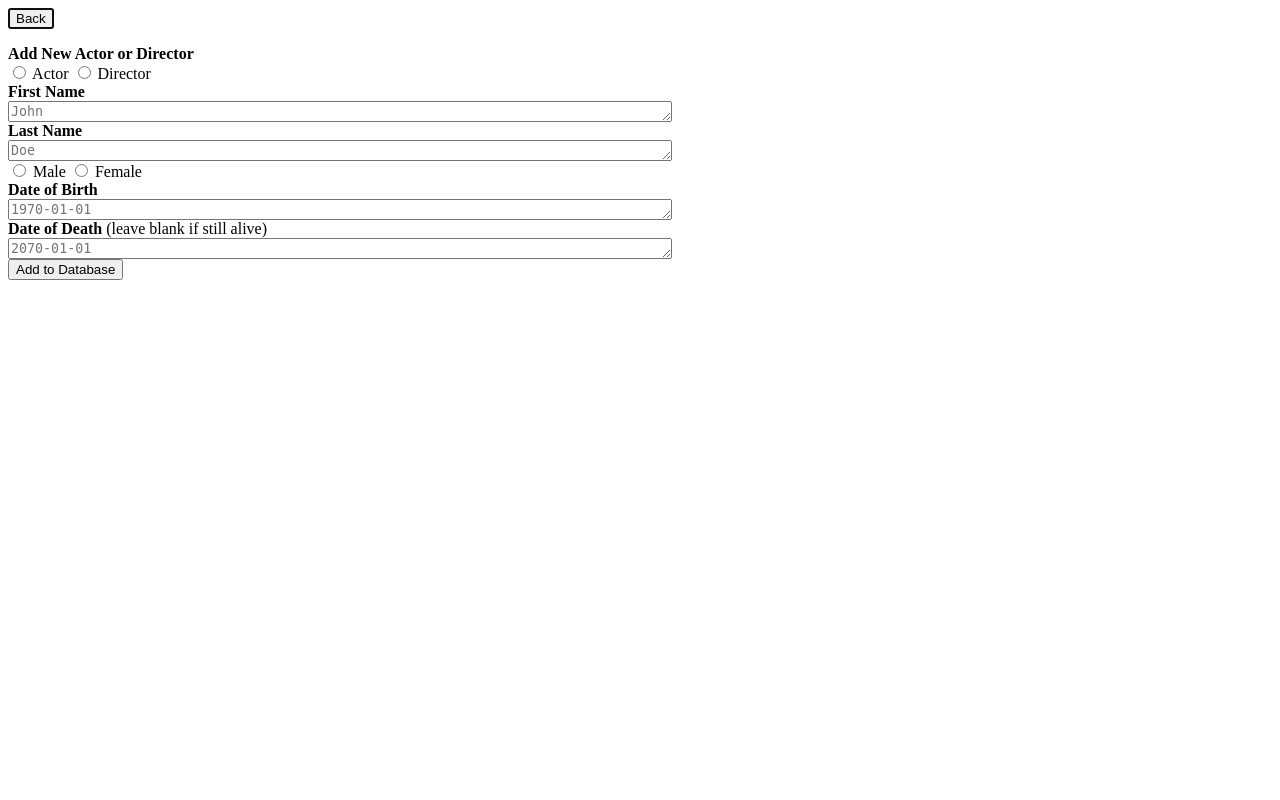
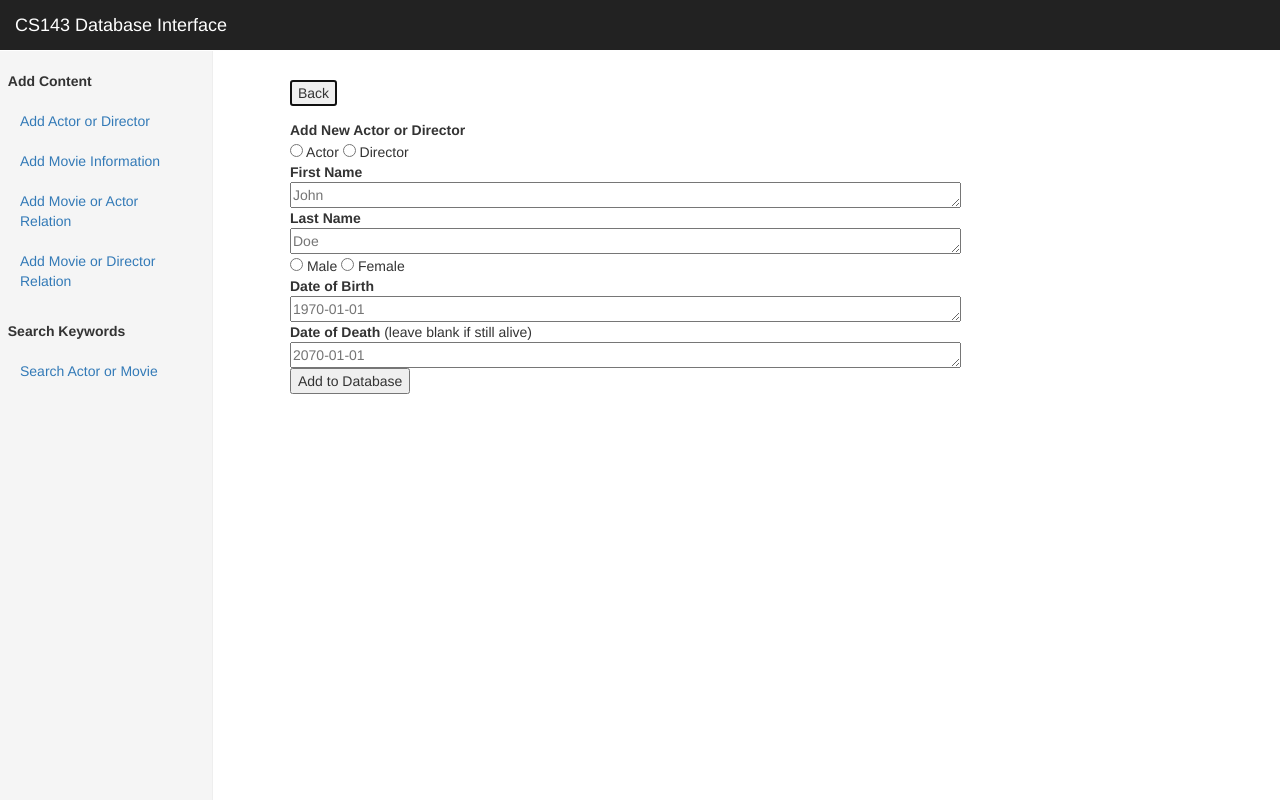
Before and after one commit to 6991ohnayrb/MovieDatabaseTraversal, a PHP site: page /addDirectorActor.php in a window 1280 px wide. Run offline with PHP 8.4, Linux system fonts and the light colour scheme.

Commit message:
update addDirectorActor.php format

```diff
--- a/addDirectorActor.php
+++ b/addDirectorActor.php
@@ -5,6 +5,44 @@
 		</title>
 	</head>
 	<body>
+		<html lang="en">
+	<head>
+		<meta charset="utf-8">
+		<meta http-equiv="X-UA-Compatible" content="IE=edge">
+		<meta name="viewport" content="width=device-width, initial-scale=1">
+
+		<title>CS143 Project 1B</title>
+
+		<!-- Bootstrap -->
+		<link href="bootstrap.min.css" rel="stylesheet">
+		<link href="project1c.css" rel="stylesheet">
+
+	<body>
+
+		<nav class="navbar navbar-inverse navbar-fixed-top">
+			<div class="container-fluid">
+				<div class="navbar-header navbar-defalt">
+					<a class="navbar-brand" href="index.php">CS143 Database Interface</a>
+				</div>
+			</div>
+		</nav>
+
+		<div class="container">
+			<div class="row">
+				<div class="col-sm-3 col-md-2 sidebar">
+					<ul class="nav nav-sidebar">
+						<p><strong>&nbsp;&nbsp;Add Content</strong></p>
+						<li><a href="addDirectorActor.php">Add Actor or Director</a></li>
+						<li><a href="addMovie.php">Add Movie Information</a></li>
+						<li><a href="addMovieActor.php">Add Movie or Actor Relation</a></li>
+						<li><a href="addMovieDirector.php">Add Movie or Director Relation</a></li>
+					</ul>
+					<ul class="nav nav-sidebar">
+						<p><strong>&nbsp;&nbsp;Search Keywords</strong></p>
+						<li><a href="search.php">Search Actor or Movie</a></li>
+					</ul>
+				</div>
+				<div class="col-sm-9 col-sm-offset-3 col-md-10 col-md-offset-2 main">
 					<p>
 						<form name="testForm" id="testForm"  method="POST"  >
 							<input type="submit" name="Back" value="Back" autofocus onclick="return true;"/> <br>
@@ -127,6 +165,11 @@
 						}
 
 					?>
+				</div>
+			</div>
+		</div>
+	</body>
+</html>
 
 	</body>
 </html>
```
Lines whose indentation alone changed are shown as unchanged.
